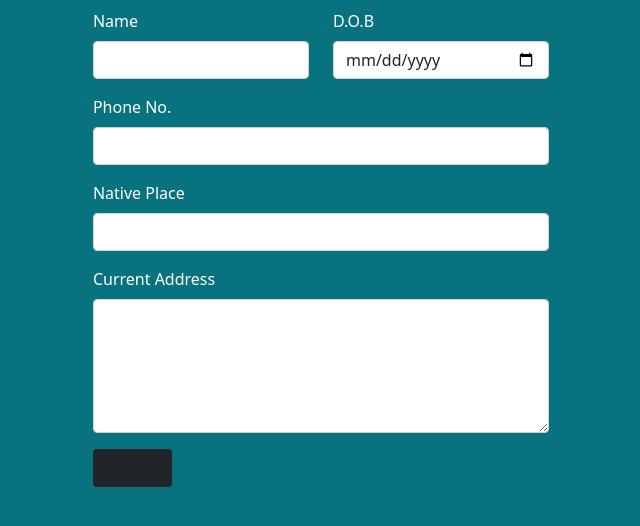
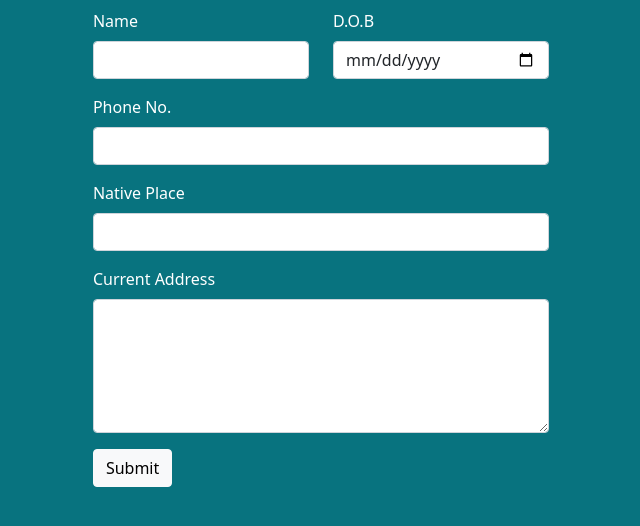
Before and after one commit to Chirag-ahir/Faceion---Oline-Identity, a plain HTML site: page index.html in a window 1280 px wide. Shown: the part 126-652 px from the top of the page, without its empty margins (319-959 px from the left). Drawn offline with nearby package versions, Linux system fonts and the light colour scheme.

Commit message:
Update index.html

```diff
--- a/index.html
+++ b/index.html
@@ -49,7 +49,7 @@
               <textarea class="form-control" id="native place" name="native place" rows="5"></textarea>
             </div>
 
-            <input type="submit" class="btn btn-white bg-dark"/>
+            <input type="submit" class="btn btn-light"/>
 
         </form>
       </div>
```
